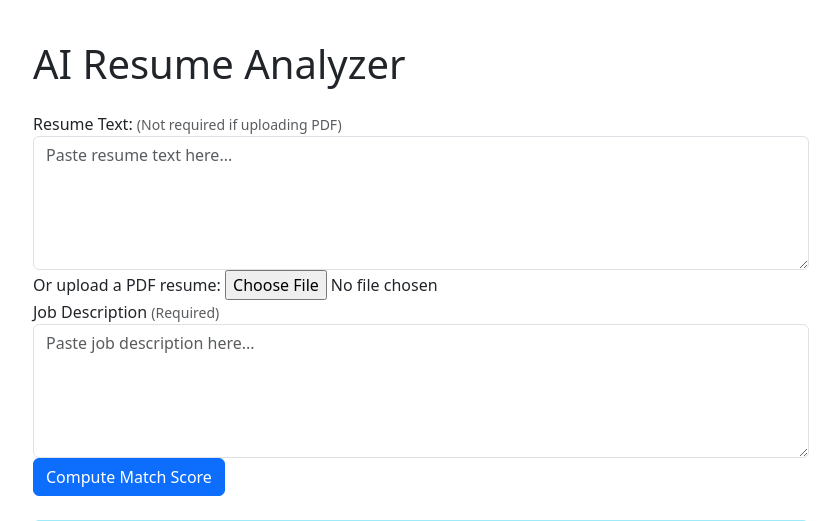
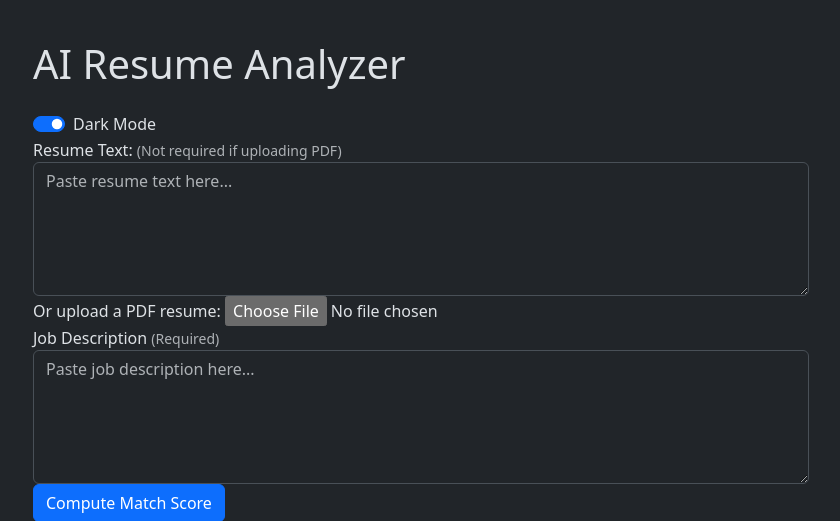
Before and after one commit to patrikkukkonen/ai-resume-analyzer, a Flask app: page / in a window 1280 px wide. Shown: the top 521 px of the page, without its empty margins (219-1059 px from the left). Run offline with Flask 3, Linux system fonts and the light colour scheme; some libraries are stand-ins or nearby versions.

Commit message:
feat: add dark mode toggle switch

```diff
--- a/templates/index.html
+++ b/templates/index.html
@@ -1,5 +1,5 @@
 <!DOCTYPE html>
-<html lang="en">
+<html lang="en" data-bs-theme="{{theme}}">
 <head>
     <!-- <meta name="viewport" content="width=device-width, initial-scale=1" charset="UTF-8"> -->
     <meta charset="UTF-8">
@@ -29,6 +29,21 @@
 <body>
 <div class="container">
     <h1 class="mb-4">AI Resume Analyzer</h1>
+
+    <!-- Bootstrap 5 switch (for future)
+    <div class="form-check form-switch">
+        <input class="form-check-input" type="checkbox" id="darkModeSwitch" checked>
+        <label class="form-check-label" for="darkModeSwitch">Dark Mode</label>
+    </div> -->
+
+    <!--<form method="POST">-->
+            <div class="form-check form-switch">
+                <input class="form-check-input" type="checkbox" name="theme" id="darkModeSwitch"
+                    {% if theme == 'dark' %}checked{% endif %}
+                    onchange="window.location.href='/set_theme/' + (this.checked ? 'dark' : 'light')">
+                <label class="form-check-label" for="darkModeSwitch">Dark Mode</label>
+            </div>
+        <!--</form>-->
 
     <!-- Error handling -->
     {% if error %}
@@ -68,6 +83,10 @@
         <p>Match score: <strong>{{ match_percentage }}%</strong></p>
     </div>
     {% endif %}
+
+
+
+
 </div>
     <!-- Bootstrap dependecies -->
     <script src="https://code.jquery.com/jquery-3.7.1.slim.min.js"></script>
```
